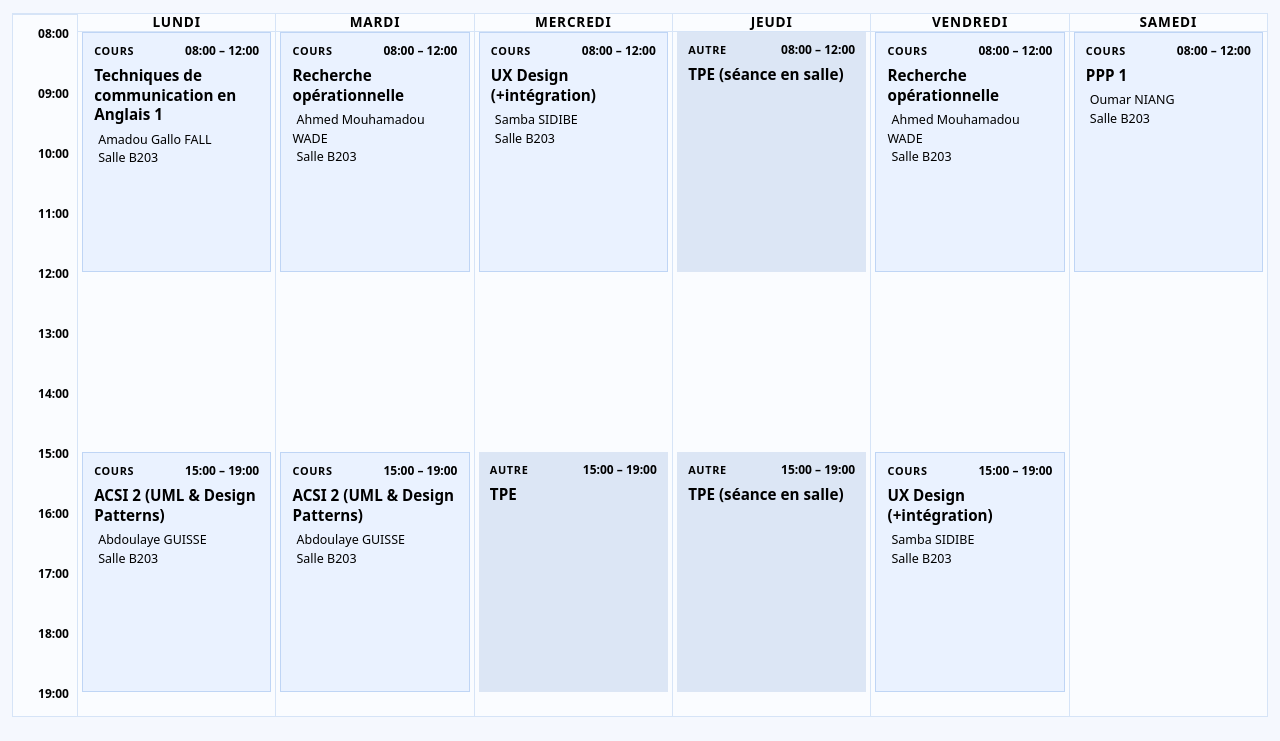
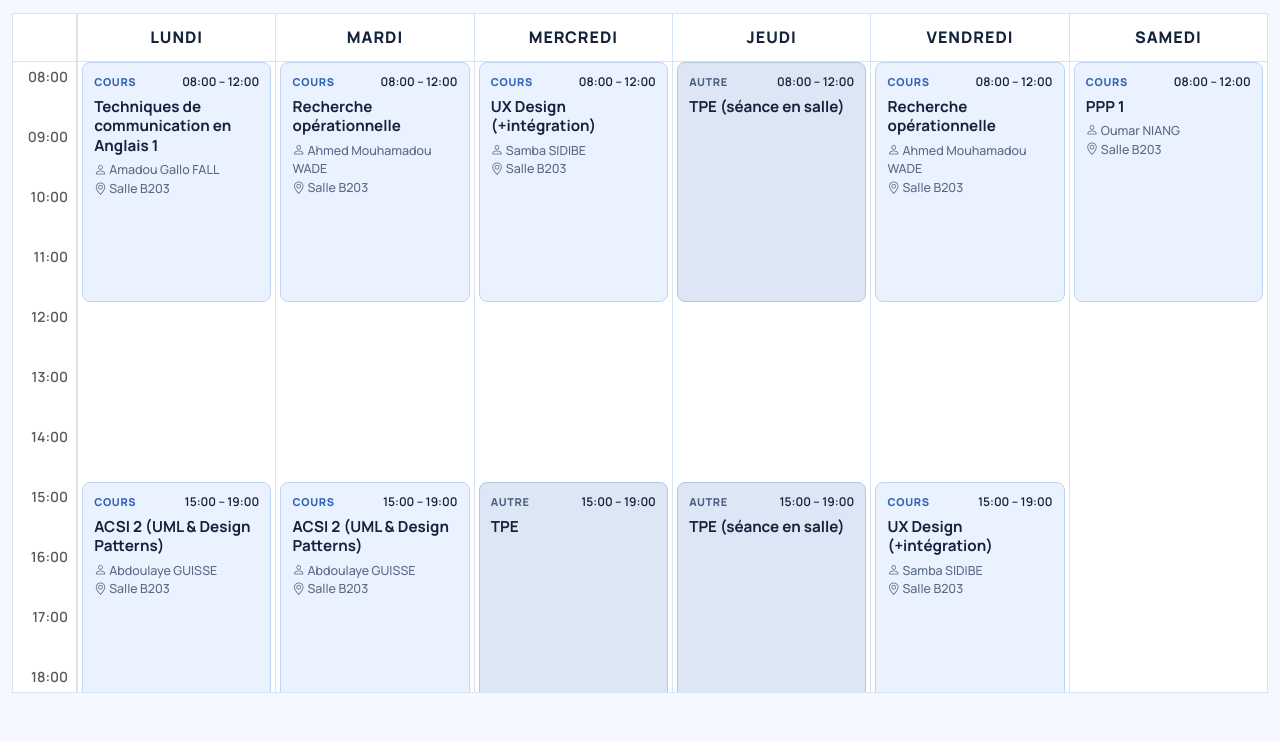
Before and after one commit to aidagaye2005/Emploi-du-temps, a plain HTML site: page index.html in a window 1280 px wide. Shown: the part 77-818 px from the top of the page. Drawn offline with nearby package versions, Linux system fonts and the light colour scheme.

Commit message:
derniere modification

```diff
--- a/index.html
+++ b/index.html
@@ -1,3 +1,4 @@
+
 <!DOCTYPE html>
 <html lang="fr">
 <head>
@@ -6,6 +7,8 @@
   <title>Emploi du temps hebdomadaire</title>
 
   <link href="https://cdn.jsdelivr.net/npm/bootstrap@5.3.3/dist/css/bootstrap.min.css" rel="stylesheet">
+  <link href="https://cdn.jsdelivr.net/npm/bootstrap-icons@1.11.3/font/bootstrap-icons.min.css" rel="stylesheet">
+  <link href="https://fonts.googleapis.com/css2?family=Manrope:wght@500;600;700;800&display=swap" rel="stylesheet">
   <link href="style.css" rel="stylesheet">
 </head>
 <body>
@@ -21,33 +24,34 @@
 
   <main class="container-fluid pb-4" aria-label="Emploi du temps hebdomadaire">
 
+    <div class="schedule-scroll overflow-auto" role="region" aria-label="Calendrier de la semaine, du lundi au samedi" tabindex="0">
+      <div class="row g-0 flex-sm-nowrap">
 
-    <div class="schedule-scroll" role="region" aria-label="Calendrier de la semaine, du lundi au samedi" tabindex="0">
-      <div class="schedule-grid">
-        <div class="hours" aria-hidden="true">
-          <div class="hours-corner"></div>
-          <ol class="hours-list list-unstyled m-0">
-            <li><span>08:00</span></li>
-            <li><span>09:00</span></li>
-            <li><span>10:00</span></li>
-            <li><span>11:00</span></li>
-            <li><span>12:00</span></li>
-            <li><span>13:00</span></li>
-            <li><span>14:00</span></li>
-            <li><span>15:00</span></li>
-            <li><span>16:00</span></li>
-            <li><span>17:00</span></li>
-            <li><span>18:00</span></li>
-            <li class="hours-end"><span>19:00</span></li>
+
+        <div class="hours d-none d-sm-block position-sticky start-0 z-3 bg-body border-end" aria-hidden="true">
+          <div class="hours-corner sticky-top z-3 bg-body border-bottom"></div>
+          <ol class="hours-list list-unstyled m-0 py-1">
+            <li class="text-end pe-2 small fw-semibold text-body-secondary"><span>08:00</span></li>
+            <li class="text-end pe-2 small fw-semibold text-body-secondary"><span>09:00</span></li>
+            <li class="text-end pe-2 small fw-semibold text-body-secondary"><span>10:00</span></li>
+            <li class="text-end pe-2 small fw-semibold text-body-secondary"><span>11:00</span></li>
+            <li class="text-end pe-2 small fw-semibold text-body-secondary"><span>12:00</span></li>
+            <li class="text-end pe-2 small fw-semibold text-body-secondary"><span>13:00</span></li>
+            <li class="text-end pe-2 small fw-semibold text-body-secondary"><span>14:00</span></li>
+            <li class="text-end pe-2 small fw-semibold text-body-secondary"><span>15:00</span></li>
+            <li class="text-end pe-2 small fw-semibold text-body-secondary"><span>16:00</span></li>
+            <li class="text-end pe-2 small fw-semibold text-body-secondary"><span>17:00</span></li>
+            <li class="text-end pe-2 small fw-semibold text-body-secondary"><span>18:00</span></li>
+            <li class="hours-end text-end pe-2 small fw-semibold text-body-secondary"><span>19:00</span></li>
           </ol>
         </div>
 
 
-        <section class="day" aria-labelledby="jour-lun">
-          <header class="day-head">
-            <h2 id="jour-lun"><span class="day-name">Lundi</span> </h2>
+        <section class="day col-12 col-sm col-lg mb-3 mb-sm-0 bg-body" aria-labelledby="jour-lun">
+          <header class="day-head sticky-sm-top z-2 d-flex align-items-center justify-content-sm-center px-3 px-sm-0 py-2 py-sm-0 bg-body border-bottom">
+            <h2 id="jour-lun" class="h6 m-0"><span class="day-name">Lundi</span></h2>
           </header>
-          <div class="day-events">
+          <div class="day-events d-flex flex-column gap-2 p-2 d-sm-block p-sm-0">
             <article class="event event--cours" style="--start: 8; --end: 12" aria-labelledby="ev-lun-1">
               <div class="event-top">
                 <span class="event-label">Cours</span>
@@ -70,11 +74,11 @@
         </section>
 
 
-        <section class="day" aria-labelledby="jour-mar">
-          <header class="day-head">
-            <h2 id="jour-mar"><span class="day-name">Mardi</span> </h2>
+        <section class="day col-12 col-sm col-lg mb-3 mb-sm-0 bg-body" aria-labelledby="jour-mar">
+          <header class="day-head sticky-sm-top z-2 d-flex align-items-center justify-content-sm-center px-3 px-sm-0 py-2 py-sm-0 bg-body border-bottom">
+            <h2 id="jour-mar" class="h6 m-0"><span class="day-name">Mardi</span></h2>
           </header>
-          <div class="day-events">
+          <div class="day-events d-flex flex-column gap-2 p-2 d-sm-block p-sm-0">
             <article class="event event--cours" style="--start: 8; --end: 12" aria-labelledby="ev-mar-1">
               <div class="event-top">
                 <span class="event-label">Cours</span>
@@ -84,7 +88,6 @@
               <p class="event-meta"><i class="bi bi-person" aria-hidden="true"></i> Ahmed Mouhamadou WADE</p>
               <p class="event-meta"><i class="bi bi-geo-alt" aria-hidden="true"></i> Salle B203</p>
             </article>
-
             <article class="event event--cours" style="--start: 15; --end: 19" aria-labelledby="ev-mar-2">
               <div class="event-top">
                 <span class="event-label">Cours</span>
@@ -98,12 +101,11 @@
         </section>
 
 
-        <section class="day" aria-labelledby="jour-mer">
-          <header class="day-head">
-            <h2 id="jour-mer"><span class="day-name">Mercredi</span> </h2>
+        <section class="day col-12 col-sm col-lg mb-3 mb-sm-0 bg-body" aria-labelledby="jour-mer">
+          <header class="day-head sticky-sm-top z-2 d-flex align-items-center justify-content-sm-center px-3 px-sm-0 py-2 py-sm-0 bg-body border-bottom">
+            <h2 id="jour-mer" class="h6 m-0"><span class="day-name">Mercredi</span></h2>
           </header>
-          <div class="day-events">
-
+          <div class="day-events d-flex flex-column gap-2 p-2 d-sm-block p-sm-0">
             <article class="event event--cours" style="--start: 8; --end: 12" aria-labelledby="ev-mer-1">
               <div class="event-top">
                 <span class="event-label">Cours</span>
@@ -124,11 +126,11 @@
         </section>
 
 
-        <section class="day" aria-labelledby="jour-jeu">
-          <header class="day-head">
-            <h2 id="jour-jeu"><span class="day-name">Jeudi</span> </h2>
+        <section class="day col-12 col-sm col-lg mb-3 mb-sm-0 bg-body" aria-labelledby="jour-jeu">
+          <header class="day-head sticky-sm-top z-2 d-flex align-items-center justify-content-sm-center px-3 px-sm-0 py-2 py-sm-0 bg-body border-bottom">
+            <h2 id="jour-jeu" class="h6 m-0"><span class="day-name">Jeudi</span></h2>
           </header>
-          <div class="day-events">
+          <div class="day-events d-flex flex-column gap-2 p-2 d-sm-block p-sm-0">
             <article class="event event--autre" style="--start: 8; --end: 12" aria-labelledby="ev-jeu-1">
               <div class="event-top">
                 <span class="event-label">Autre</span>
@@ -147,11 +149,11 @@
         </section>
 
 
-        <section class="day" aria-labelledby="jour-ven">
-          <header class="day-head">
-            <h2 id="jour-ven"><span class="day-name">Vendredi</span> </h2>
+        <section class="day col-12 col-sm col-lg mb-3 mb-sm-0 bg-body" aria-labelledby="jour-ven">
+          <header class="day-head sticky-sm-top z-2 d-flex align-items-center justify-content-sm-center px-3 px-sm-0 py-2 py-sm-0 bg-body border-bottom">
+            <h2 id="jour-ven" class="h6 m-0"><span class="day-name">Vendredi</span></h2>
           </header>
-          <div class="day-events">
+          <div class="day-events d-flex flex-column gap-2 p-2 d-sm-block p-sm-0">
             <article class="event event--cours" style="--start: 8; --end: 12" aria-labelledby="ev-ven-1">
               <div class="event-top">
                 <span class="event-label">Cours</span>
@@ -173,12 +175,11 @@
           </div>
         </section>
 
-        <section class="day" aria-labelledby="jour-sam">
-          <header class="day-head">
-            <h2 id="jour-sam"><span class="day-name">Samedi</span>
-            </h2>
+        <section class="day col-12 col-sm col-lg mb-3 mb-sm-0 bg-body" aria-labelledby="jour-sam">
+          <header class="day-head sticky-sm-top z-2 d-flex align-items-center justify-content-sm-center px-3 px-sm-0 py-2 py-sm-0 bg-body border-bottom">
+            <h2 id="jour-sam" class="h6 m-0"><span class="day-name">Samedi</span></h2>
           </header>
-          <div class="day-events">
+          <div class="day-events d-flex flex-column gap-2 p-2 d-sm-block p-sm-0">
             <article class="event event--cours" style="--start: 8; --end: 12" aria-labelledby="ev-sam-1">
               <div class="event-top">
                 <span class="event-label">Cours</span>
--- a/style.css
+++ b/style.css
@@ -1,223 +1,56 @@
 
 
 :root {
-
   --hour-height: 60px;
   --day-start: 8;
   --hours: 11;
   --hours-w: 64px;
+  --head-h: 48px;
   --tail: 1.5rem;
+  --ink: #14233B;
+  --muted: #5B6B85;
   --page-bg: #F5F8FE;
   --surface: #FAFCFF;
   --line: #D6E4F7;
-  --cours-bg: #EAF2FF;
-  --cours-border: #BFD5F5;
-  --autre-bg: #DCE6F5;
+  --cours-bg: #EAF2FF;  --cours-border: #BFD5F5;  --cours-label: #2F62B5;
+  --autre-bg: #DCE6F5;  --autre-border: #B5C7E3;  --autre-label: #4A5F82;
+  --bs-body-bg: var(--surface);
 }
 
-
-body {
-  font-family: "Manrope", system-ui, -apple-system, "Segoe UI", sans-serif;
-  background: var(--page-bg);
-  color: var(--ink);
-}
-
+body { font-family: "Manrope", system-ui, sans-serif; background: var(--page-bg); color: var(--ink); }
 .page-header { padding-block: 1.5rem 1rem; }
-.page-title { font-size: 1.5rem; font-weight: 800; margin: 0; }
+.page-title { font-size: clamp(1.25rem, 3vw, 1.5rem); font-weight: 800; margin: 0; }
 .page-subtitle { color: var(--muted); font-size: .9rem; }
-
-
-.schedule-scroll {
-  background: var(--surface);
-  border: 1px solid var(--line);
-
-}
 .schedule-scroll:focus-visible { outline: 3px solid var(--cours-label); outline-offset: 2px; }
 
-.schedule-grid {
-  display: grid;
-
-  grid-template-columns: var(--hours-w) repeat(6, minmax(0, 1fr));
-}
-
-
-.hours {
-  position: sticky;
-  left: 0;
-  z-index: 4;
-  background: var(--surface);
-
-}
-.hours-corner {
-  position: sticky;
-  top: 0;
-  z-index: 5;
-  height: var(--head-h);
-  background: var(--surface);
-  border-bottom: 1px solid var(--line);
-}
-.hours-list li {
-  height: var(--hour-height);
-  padding: 4px .5rem 0 0;
-  text-align: right;
-  font-size: .75rem;
-  font-weight: 600;
-  color: var(--muted);
-}
-.hours-list {
-  display: flex;
-  flex-direction: column;
-  padding: 6px 0;
-}
-.hours-list li {
-  padding-right: .5rem;
-  text-align: right;
-  font-size: .75rem;
-  font-weight: 600;
-  color: var(--muted);
-}
-.hours-list li.hours-end { height: var(--tail); }
-
-
-.day {
-  position: relative;
-  min-width: 0;
-  border-left: 1px solid var(--line);
-  padding-bottom: var(--tail);
-}
-
-
-.day-head {
-  top: 0;
-  z-index: 3;
-  height: var(--head-h);
-  display: flex;
-  align-items: center;
-  justify-content: center;
-  background: var(--surface);
-  border-bottom: 1px solid var(--line);
-}
-.day-head h2 {
-  margin: 0;
-  font-size: .85rem;
-  font-weight: 500;
-  color: var(--muted);
-}
-.day-name {
-  font-weight: 800;
-  letter-spacing: .06em;
-  text-transform: uppercase;
-  color: var(--ink);
-}
-
-
-.day-events {
-  position: relative;
-  height: calc(var(--hours) * var(--hour-height));
-
-}
+.day { min-width: 150px; border: 1px solid var(--line); border-radius: .5rem; overflow: hidden; }
+.day-name { font-weight: 800; letter-spacing: .06em; text-transform: uppercase; }
 
 
 .event {
-
-  position: absolute;
-  left: 4px;
-  right: 4px;
-  top: calc((var(--start) - var(--day-start)) * var(--hour-height));
-  height: calc((var(--end) - var(--start)) * var(--hour-height));
-  z-index: 1;
-
-  box-sizing: border-box;
-  overflow: hidden;
-  padding: .6rem .7rem;
-  border: 1px solid var(--card-border);
-
-  background: var(--card-bg);
+  box-sizing: border-box; overflow: hidden; padding: .6rem .7rem;
+  border: 1px solid var(--card-border); border-radius: .5rem; background: var(--card-bg);
 }
 .event--cours { --card-bg: var(--cours-bg); --card-border: var(--cours-border); --card-label: var(--cours-label); }
 .event--autre { --card-bg: var(--autre-bg); --card-border: var(--autre-border); --card-label: var(--autre-label); }
-
-.event-top {
-  display: flex;
-  justify-content: space-between;
-  align-items: baseline;
-  gap: .5rem;
-  margin-bottom: .35rem;
-}
-.event-label {
-  font-size: .68rem;
-  font-weight: 800;
-  letter-spacing: .06em;
-  text-transform: uppercase;
-  color: var(--card-label);
-}
-.event-time {
-  font-size: .75rem;
-  font-weight: 600;
-  color: var(--ink);
-  white-space: nowrap;
-}
-.event-title {
-  margin: 0 0 .35rem;
-  font-size: .95rem;
-  font-weight: 700;
-  line-height: 1.3;
-}
-.event-meta {
-  margin: 0;
-  font-size: .78rem;
-  color: var(--muted);
-}
-.event-meta .bi { margin-right: .25rem; }
+.event-top { display: flex; justify-content: space-between; align-items: baseline; gap: .5rem; margin-bottom: .35rem; }
+.event-label { font-size: .68rem; font-weight: 800; letter-spacing: .06em; text-transform: uppercase; color: var(--card-label); }
+.event-time { font-size: .75rem; font-weight: 600; white-space: nowrap; }
+.event-title { margin: 0 0 .35rem; font-size: .95rem; font-weight: 700; line-height: 1.3; }
+.event-meta { margin: 0; font-size: .78rem; color: var(--muted); }
 
 
-@media (min-width: 576px) and (max-width: 991.98px) {
-  .schedule-scroll {
-    overflow: auto;
-    max-height: 85vh;
-  }
-  .schedule-grid {
-    grid-template-columns: var(--hours-w) repeat(6, 150px);
-    min-width: calc(var(--hours-w) + 6 * 150px);
-  }
-  .hours { border-right: 1px solid var(--line); }
-}
-
-
-@media (max-width: 575.98px) {
-  .page-title { font-size: 1.25rem; }
-
-  .schedule-scroll { background: transparent; border: 0; }
-  .schedule-grid { display: block; }
-  .hours { display: none; }
-  .day {
-    border: 1px solid var(--line);
-
-    background: var(--surface);
-    margin-bottom: 1rem;
-    padding-bottom: 0;
-  }
-  .day-head {
-    height: auto;
-    padding: .75rem 1rem;
-    justify-content: flex-start;
-
-  }
-  .day-head h2 { font-size: .95rem; }
-
-
-  .day-events {
-    height: auto;
-    background-image: none;
-    display: flex;
-    flex-direction: column;
-    gap: .75rem;
-    padding: .75rem;
-  }
+@media (min-width: 576px) {
+  .schedule-scroll { max-height: 85vh; background: var(--surface); border: 1px solid var(--line); }
+  .hours { width: var(--hours-w); }
+  .hours-corner, .day-head { height: var(--head-h); }
+  .hours-list li { height: var(--hour-height); }
+  .hours-list li.hours-end { height: var(--tail); }
+  .day { border-width: 0 0 0 1px; border-radius: 0; padding-bottom: var(--tail); }
+  .day-events { position: relative; height: calc(var(--hours) * var(--hour-height)); }
   .event {
-    position: static;
-    height: auto;
-    inset: auto;
-    width: 100%;
+    position: absolute; left: 4px; right: 4px;
+    top: calc((var(--start) - var(--day-start)) * var(--hour-height));
+    height: calc((var(--end) - var(--start)) * var(--hour-height));
   }
 }
```
